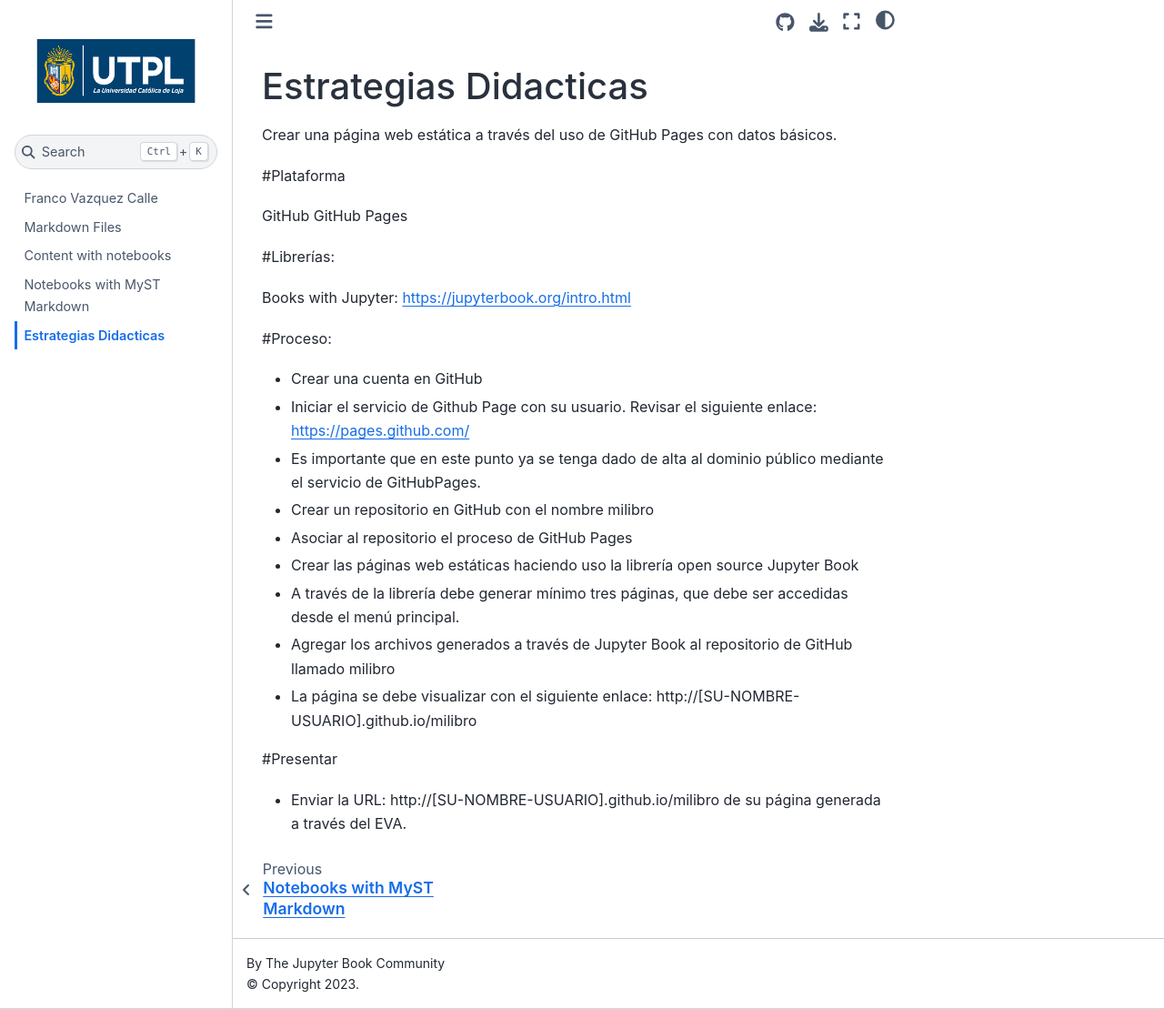
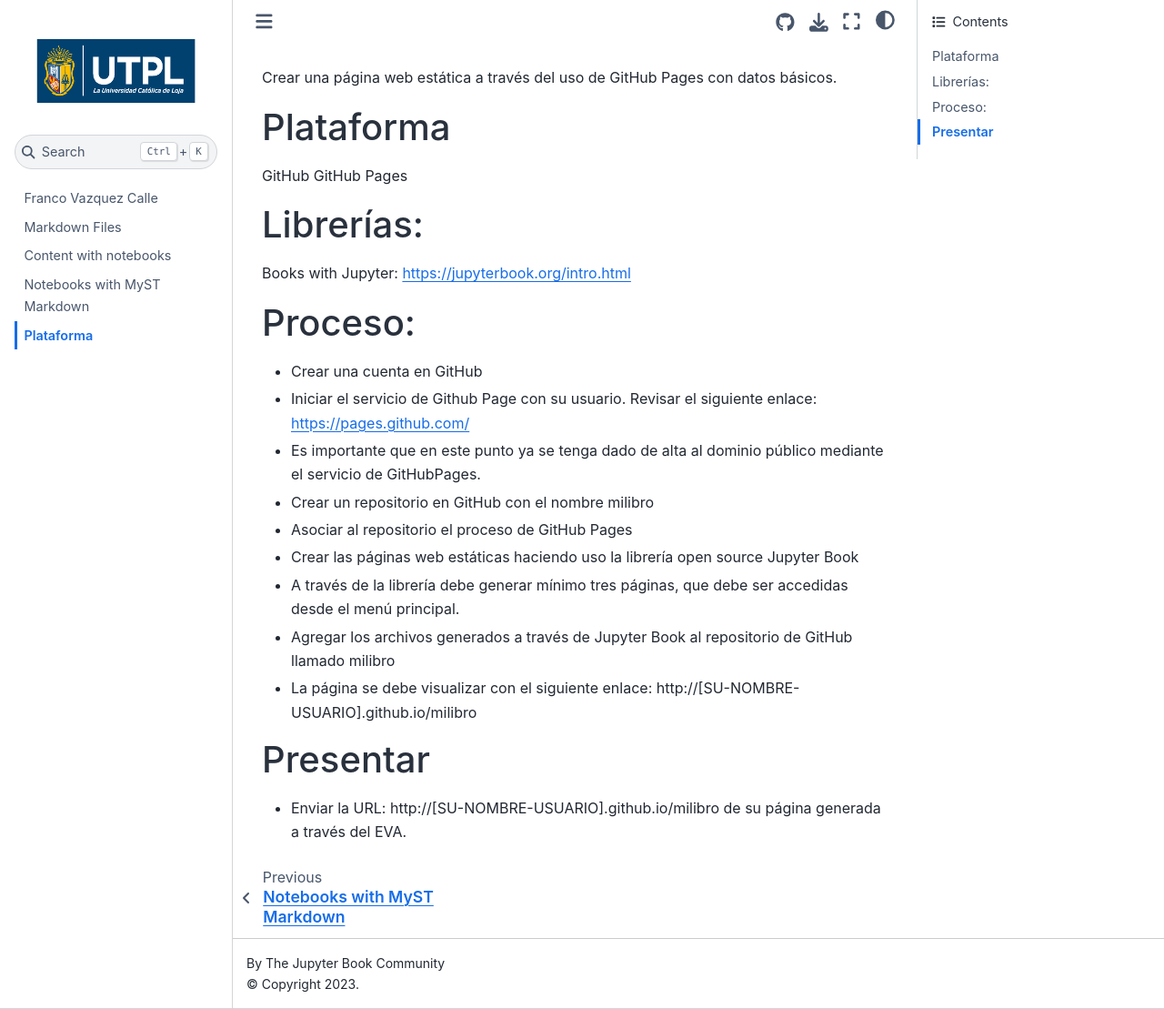
Before and after one commit to FrancoVazquez92/milibro, a Jupyter Book: the page built from estrategias-didacticas.md, in a window 1280 px wide and 1109 px high. Shown: the whole window at 91% size. Built offline with Jupyter Book 1.0.4 settings and Sphinx 7.4.7 and the Sphinx Book theme 1.1.4, drawn with Linux system fonts in a browser that asks for light colours.

Commit message:
Actualizacion del menu Estrategias didacticas

```diff
--- a/estrategias-didacticas.md
+++ b/estrategias-didacticas.md
@@ -1,16 +1,15 @@
-# Estrategias Didacticas
 Crear una página web estática a través del uso de GitHub Pages con datos básicos.
 
-#Plataforma
+# Plataforma
 
 GitHub
 GitHub Pages
 
-#Librerías:
+# Librerías:
 
  Books with Jupyter: https://jupyterbook.org/intro.html
 
-#Proceso:
+# Proceso:
 
 - Crear una cuenta en GitHub
 - Iniciar el servicio de Github Page con su usuario. Revisar el siguiente enlace: https://pages.github.com/
@@ -22,6 +21,6 @@
 - Agregar los archivos generados a través de Jupyter Book al repositorio de GitHub llamado milibro
 - La página se debe visualizar con el siguiente enlace: http://[SU-NOMBRE-USUARIO].github.io/milibro
 
-#Presentar
+# Presentar
 
 - Enviar la URL: http://[SU-NOMBRE-USUARIO].github.io/milibro de su página generada a través del EVA.
```
